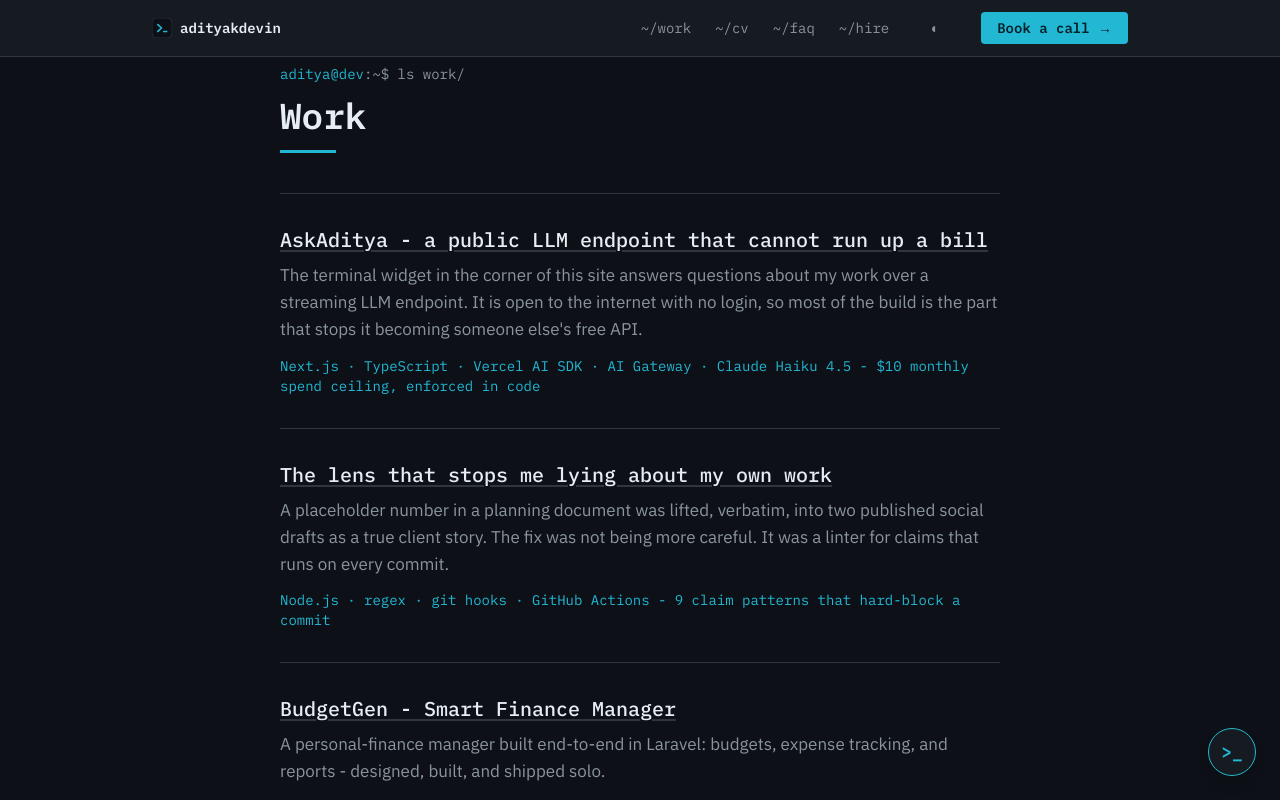
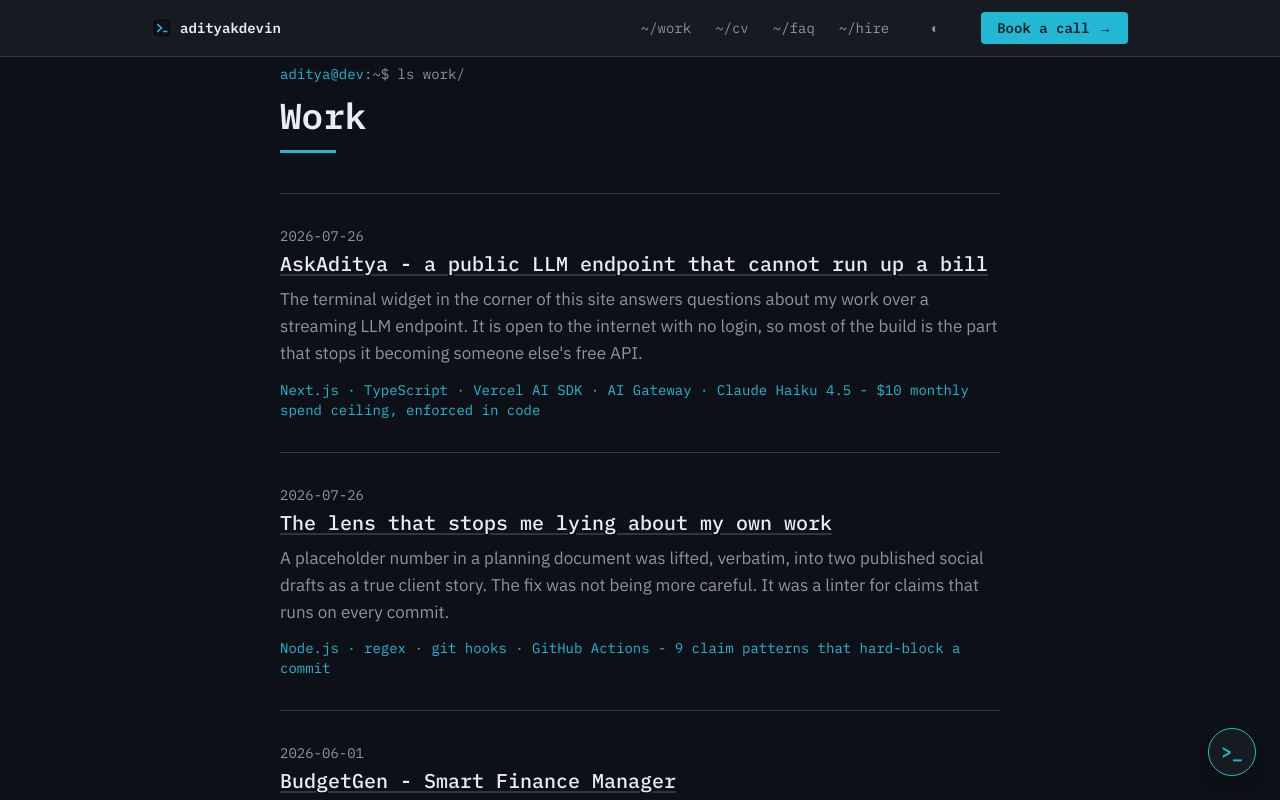
Before and after one commit to adityakdevin/adityakdevin, a Next.js app in the folder site/: page /work in a window 1280 px wide. Shown: the top 800 px of the page. Built offline with nearby package versions, Linux system fonts and the light colour scheme; no server answers.

Commit message:
fix(qa): ISSUE-002 - render the date on the work index
`date` was made a required field in the proof-layer commit specifically to
give /work a sort order. The index sorted by it and never showed it, so the
ordering was invisible and no entry carried a recency signal.

```diff
--- a/site/app/work/page.tsx
+++ b/site/app/work/page.tsx
@@ -52,7 +52,12 @@ export default function WorkIndexPage() {
               className="border-b py-8 first:border-t"
               style={{ borderColor: "var(--border)" }}
             >
-              <h2 className="text-xl font-medium">
+              {/* The sort is newest-first; without the date the reader cannot
+                  see that, and `date` exists only to drive it. */}
+              <p className="mono text-sm" style={{ color: "var(--muted)" }}>
+                {c.date}
+              </p>
+              <h2 className="mt-1 text-xl font-medium">
                 <Link href={`/work/${c.slug}`}>{c.title}</Link>
               </h2>
               {c.client || c.period ? (
```
